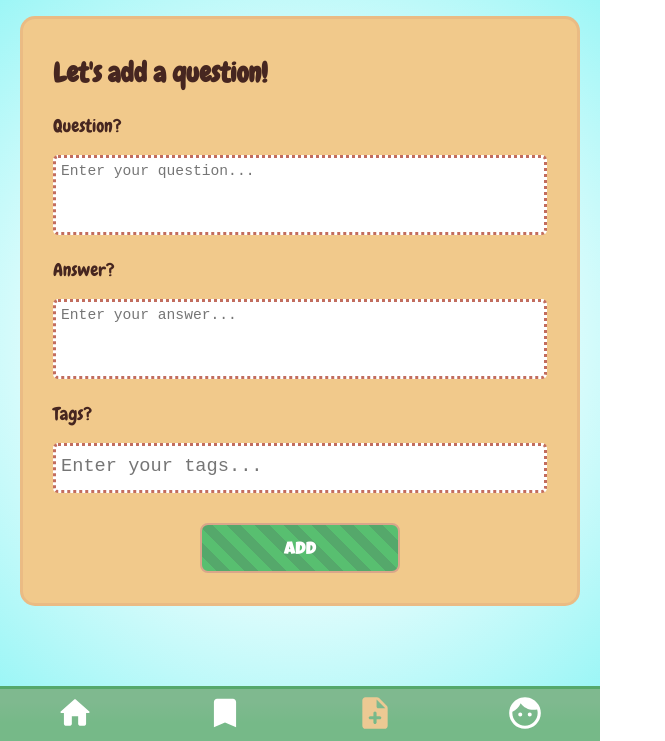
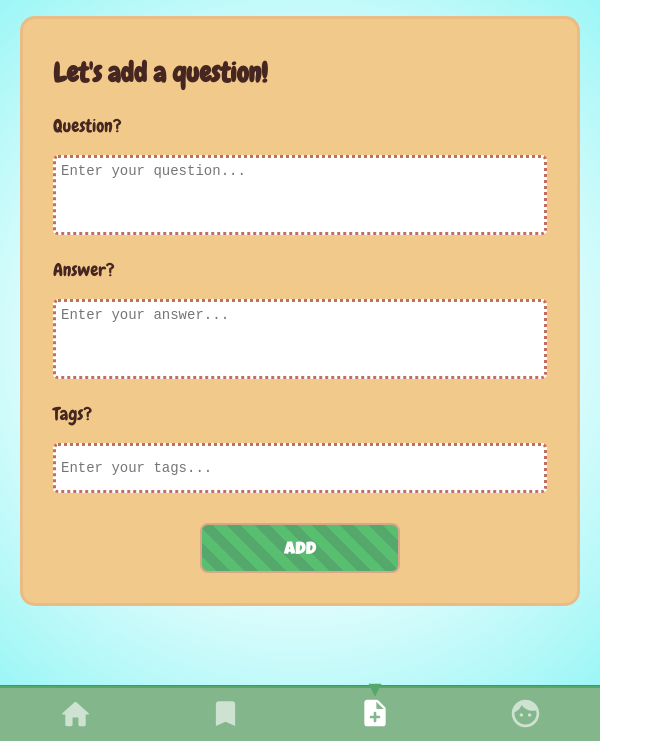
Before and after one commit to itsamedotde/quiz-app, a plain HTML site: page addquestion.html in a window 1280 px wide. Shown: the part 59-800 px from the top of the page, without its empty margins (0-665 px from the left). Drawn offline with Linux system fonts and the light colour scheme.

Commit message:
Fix footer icons, change color

```diff
--- a/addquestion.html
+++ b/addquestion.html
@@ -40,13 +40,14 @@
     </body>
     <footer class="footer">
       <nav class="footer__grid">
-        <a href="index.html"><svg xmlns="http://www.w3.org/2000/svg" viewBox="0 0 24 24" fill="white" width="38px" height="38px"><path d="M0 0h24v24H0V0z" fill="none"/><path d="M10 19v-5h4v5c0 .55.45 1 1 1h3c.55 0 1-.45 1-1v-7h1.7c.46 0 .68-.57.33-.87L12.67 3.6c-.38-.34-.96-.34-1.34 0l-8.36 7.53c-.34.3-.13.87.33.87H5v7c0 .55.45 1 1 1h3c.55 0 1-.45 1-1z"/></svg></a>
-        <a href="bookmarks.html"><svg xmlns="http://www.w3.org/2000/svg" viewBox="0 0 24 24" fill="white" width="38px" height="38px"><path d="M0 0h24v24H0V0z" fill="none"/><path d="M17 3H7c-1.1 0-2 .9-2 2v16l7-3 7 3V5c0-1.1-.9-2-2-2z"/></svg></a>
-        <a href="addquestion.html">
-          <svg xmlns="http://www.w3.org/2000/svg" viewBox="0 0 24 24" fill="#ECC993" width="38px" height="38px"><path d="M0 0h24v24H0V0z" fill="none"/><path d="M14.59 2.59c-.38-.38-.89-.59-1.42-.59H6c-1.1 0-2 .9-2 2v16c0 1.1.89 2 1.99 2H18c1.1 0 2-.9 2-2V8.83c0-.53-.21-1.04-.59-1.41l-4.82-4.83zM15 16h-2v2c0 .55-.45 1-1 1s-1-.45-1-1v-2H9c-.55 0-1-.45-1-1s.45-1 1-1h2v-2c0-.55.45-1 1-1s1 .45 1 1v2h2c.55 0 1 .45 1 1s-.45 1-1 1zm-2-8V3.5L18.5 9H14c-.55 0-1-.45-1-1z"/></svg></a>
-
-        <a href="profile.html">
-          <svg xmlns="http://www.w3.org/2000/svg" viewBox="0 0 24 24" fill="white" width="38px" height="38px"><path d="M0 0h24v24H0V0z" fill="none"/><path d="M9 11.75c-.69 0-1.25.56-1.25 1.25s.56 1.25 1.25 1.25 1.25-.56 1.25-1.25-.56-1.25-1.25-1.25zm6 0c-.69 0-1.25.56-1.25 1.25s.56 1.25 1.25 1.25 1.25-.56 1.25-1.25-.56-1.25-1.25-1.25zM12 2C6.48 2 2 6.48 2 12s4.48 10 10 10 10-4.48 10-10S17.52 2 12 2zm0 18c-4.41 0-8-3.59-8-8 0-.29.02-.58.05-.86 2.36-1.05 4.23-2.98 5.21-5.37C11.07 8.33 14.05 10 17.42 10c.78 0 1.53-.09 2.25-.26.21.71.33 1.47.33 2.26 0 4.41-3.59 8-8 8z"/></svg></a>
+        <a href="index.html" class="footer__link ">
+          <svg xmlns="http://www.w3.org/2000/svg" viewBox="0 0 24 24" fill="white" width="35px" height="35px"><path class="footer__icon" d="M10 19v-5h4v5c0 .55.45 1 1 1h3c.55 0 1-.45 1-1v-7h1.7c.46 0 .68-.57.33-.87L12.67 3.6c-.38-.34-.96-.34-1.34 0l-8.36 7.53c-.34.3-.13.87.33.87H5v7c0 .55.45 1 1 1h3c.55 0 1-.45 1-1z"/></svg></a>
+        <a href="bookmarks.html" class="footer__link">
+          <svg xmlns="http://www.w3.org/2000/svg" viewBox="0 0 24 24" fill="white" width="33px" height="33px"><path class="footer__icon" d="M17 3H7c-1.1 0-2 .9-2 2v16l7-3 7 3V5c0-1.1-.9-2-2-2z"/></svg></a>
+        <a href="addquestion.html" class="footer__link footer__link--active">
+          <svg xmlns="http://www.w3.org/2000/svg" viewBox="0 0 24 24" fill="white" width="32px" height="32px"><path  class="footer__icon footer__icon--active" d="M14.59 2.59c-.38-.38-.89-.59-1.42-.59H6c-1.1 0-2 .9-2 2v16c0 1.1.89 2 1.99 2H18c1.1 0 2-.9 2-2V8.83c0-.53-.21-1.04-.59-1.41l-4.82-4.83zM15 16h-2v2c0 .55-.45 1-1 1s-1-.45-1-1v-2H9c-.55 0-1-.45-1-1s.45-1 1-1h2v-2c0-.55.45-1 1-1s1 .45 1 1v2h2c.55 0 1 .45 1 1s-.45 1-1 1zm-2-8V3.5L18.5 9H14c-.55 0-1-.45-1-1z"/></svg></a>
+        <a href="profile.html" class="footer__link">
+          <svg xmlns="http://www.w3.org/2000/svg"  viewBox="0 0 24 24" fill="white" width="33px" height="33px"><path class="footer__icon" d="M9 11.75c-.69 0-1.25.56-1.25 1.25s.56 1.25 1.25 1.25 1.25-.56 1.25-1.25-.56-1.25-1.25-1.25zm6 0c-.69 0-1.25.56-1.25 1.25s.56 1.25 1.25 1.25 1.25-.56 1.25-1.25-.56-1.25-1.25-1.25zM12 2C6.48 2 2 6.48 2 12s4.48 10 10 10 10-4.48 10-10S17.52 2 12 2zm0 18c-4.41 0-8-3.59-8-8 0-.29.02-.58.05-.86 2.36-1.05 4.23-2.98 5.21-5.37C11.07 8.33 14.05 10 17.42 10c.78 0 1.53-.09 2.25-.26.21.71.33 1.47.33 2.26 0 4.41-3.59 8-8 8z"/></svg></a>
       </nav>
     </footer>
   </body>
--- a/styles/components/footer.css
+++ b/styles/components/footer.css
@@ -1,12 +1,44 @@
 .footer {
-  border-top: 3px solid #55a86b;
+  /*border-top: 3px solid #55a86b;*/
+  border-top: 2px solid #55a86b;
+  box-shadow: 0px -1px 0px 0px #47965b;
+  z-index: 999;
+  background-color: #84b68c;
 }
 
 .footer__grid {
   display: grid;
   grid-auto-flow: column;
-  background: linear-gradient(180deg, #7fb98f 25%, #76b988 66%);
+  /*background: linear-gradient(180deg, #7fb98f 25%, #76b988 66%);*/
   grid-template-columns: 25% 25% 25% 25%;
   place-items: center;
   height: 100%;
+  padding-top: 9px;
 }
+
+.footer__icon {
+  opacity: 0.6;
+}
+
+.footer__icon--active {
+  opacity: 1;
+}
+
+.footer__link {
+  height: 100%;
+  width: 100%;
+  text-align: center;
+}
+.footer__link--active {
+  position: relative;
+}
+
+.footer__link--active::before {
+  content: '▾';
+  position: absolute;
+  right: 0;
+  left: 0;
+  color: #55a86b;
+  font-size: 26px;
+  top: -25px;
+}
--- a/styles/components/form.css
+++ b/styles/components/form.css
@@ -38,11 +38,12 @@
   resize: none;
   position: relative;
   font-family: monospace;
+  font-size: 14px;
   padding: 5px;
 }
 
 .form__input-textarea::placeholder {
-  font-size: 110%;
+  font-size: 14px;
 }
 
 .form__input-text {
@@ -54,10 +55,11 @@
   resize: none;
   position: relative;
   font-family: monospace;
+  font-size: 14px;
   padding: 5px;
 }
 
 .form__input-text::placeholder {
-  font-size: 140%;
+  font-size: 14px;
   vertical-align: top;
 }
--- a/styles/components/header.css
+++ b/styles/components/header.css
@@ -1,12 +1,23 @@
 .header {
   position: relative;
-  /*background: #58bf70;*/
+  background: #58bf70;
+  border-bottom: 3px solid #55a86b;
+  box-shadow: 0 0 0 2px #47965b;
   background: linear-gradient(45deg, #55a86b 25%, #76b988 25%);
   color: white;
   display: grid;
   place-items: center;
-  border-bottom: 3px solid #55a86b;
+  z-index: 9999;
 }
+
+/*
+    position: relative;
+    background: #58bf70;
+    border-bottom: 3px solid #69A570;
+    box-shadow: 0 0 0 2px #47965b;
+    background: radial-gradient(circle, rgba(85,168,107,1) 0%, rgba(132,182,140,1) 100%);
+
+*/
 
 .header__title {
   text-transform: uppercase;
```
Also changed, not shown: bookmarks.html (+8 -7 lines), index.html (+8 -9 lines), profile.html (+8 -6 lines).
